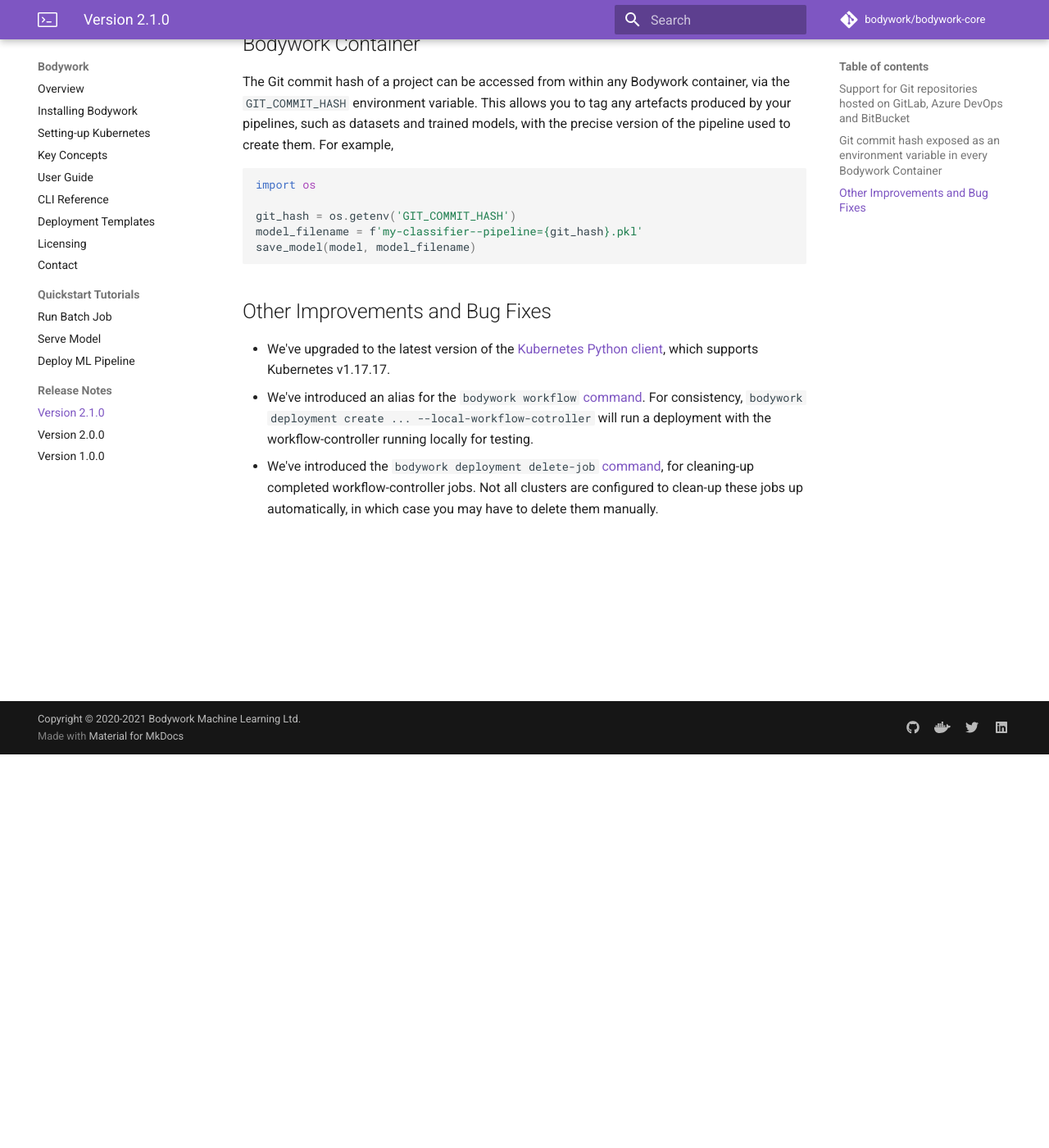
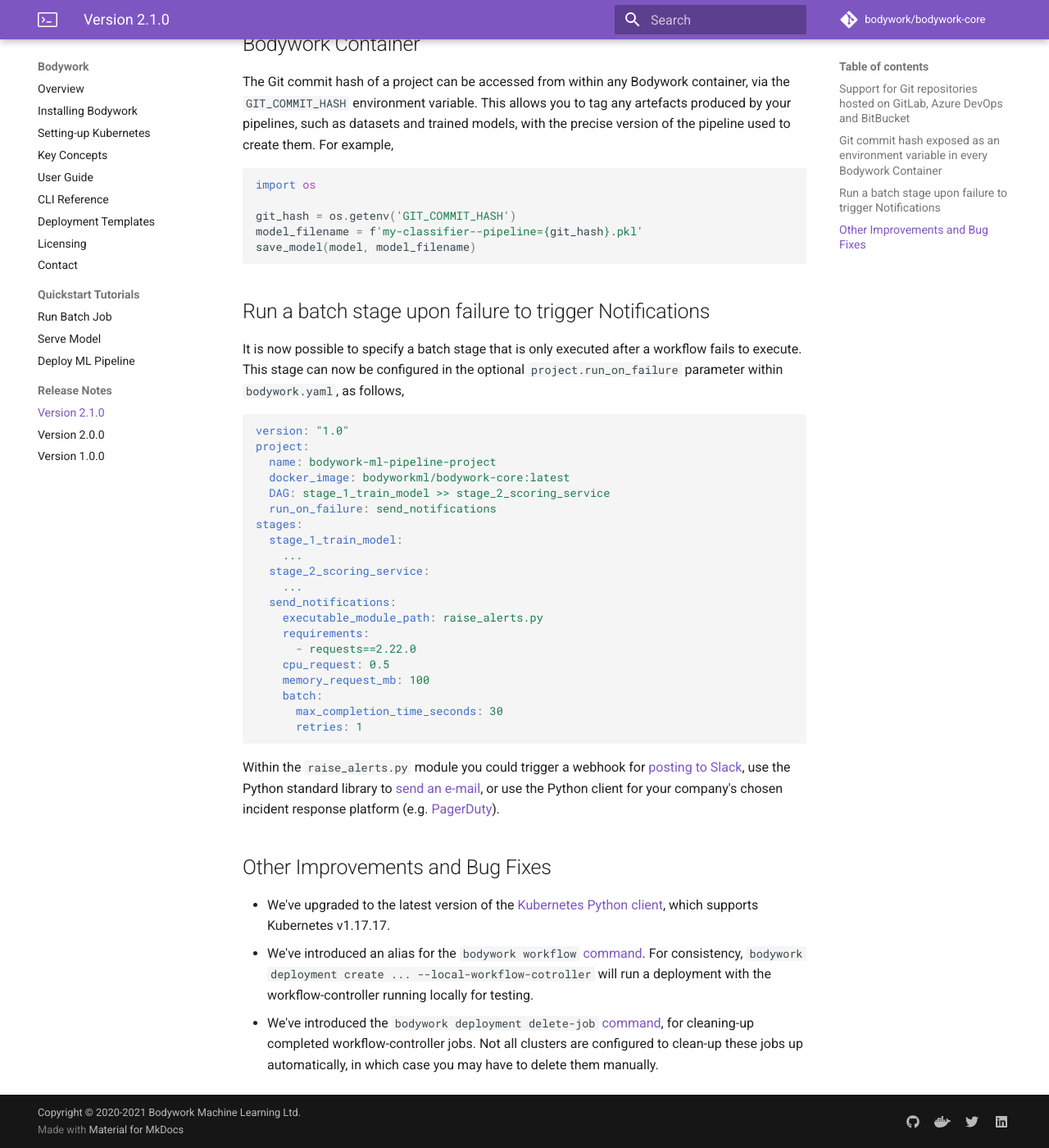
Before and after one commit to bodywork-ml/bodywork-docs, an MkDocs documentation site: the page built from docs/release_notes/v2.1.0.md, in a window 1280 px wide and 1400 px high, scrolled down 480 px. Shown: the whole window at 82% size. Built offline with MkDocs 1.6.1 and Material for MkDocs 9.7.7, drawn with Linux system fonts in a browser that asks for light colours; comment, search, counter and statistics services are not loaded.

Commit message:
Update release notes

````diff
--- a/docs/release_notes/v2.1.0.md
+++ b/docs/release_notes/v2.1.0.md
@@ -19,6 +19,35 @@ model_filename = f'my-classifier--pipeline={git_hash}.pkl'
 save_model(model, model_filename)
 ```
 
+## Run a batch stage upon failure to trigger Notifications
+
+It is now possible to specify a batch stage that is only executed after a workflow fails to execute. This stage can now be configured in the optional `project.run_on_failure` parameter within `bodywork.yaml`, as follows,
+
+```yaml
+version: "1.0"
+project:
+  name: bodywork-ml-pipeline-project
+  docker_image: bodyworkml/bodywork-core:latest
+  DAG: stage_1_train_model >> stage_2_scoring_service
+  run_on_failure: send_notifications
+stages:
+  stage_1_train_model:
+    ...
+  stage_2_scoring_service:
+    ...
+  send_notifications:
+    executable_module_path: raise_alerts.py
+    requirements:
+      - requests==2.22.0
+    cpu_request: 0.5
+    memory_request_mb: 100
+    batch:
+      max_completion_time_seconds: 30
+      retries: 1
+```
+
+Within the `raise_alerts.py` module you could trigger a webhook for [posting to Slack](https://api.slack.com/tutorials/slack-apps-hello-world), use the Python standard library to [send an e-mail](https://realpython.com/python-send-email/), or use the Python client for your company's chosen incident response platform (e.g. [PagerDuty](https://github.com/PagerDuty/pdpyras)).
+
 ## Other Improvements and Bug Fixes
 
 - We've upgraded to the latest version of the [Kubernetes Python client](https://github.com/kubernetes-client/python), which supports Kubernetes v1.17.17.
````
